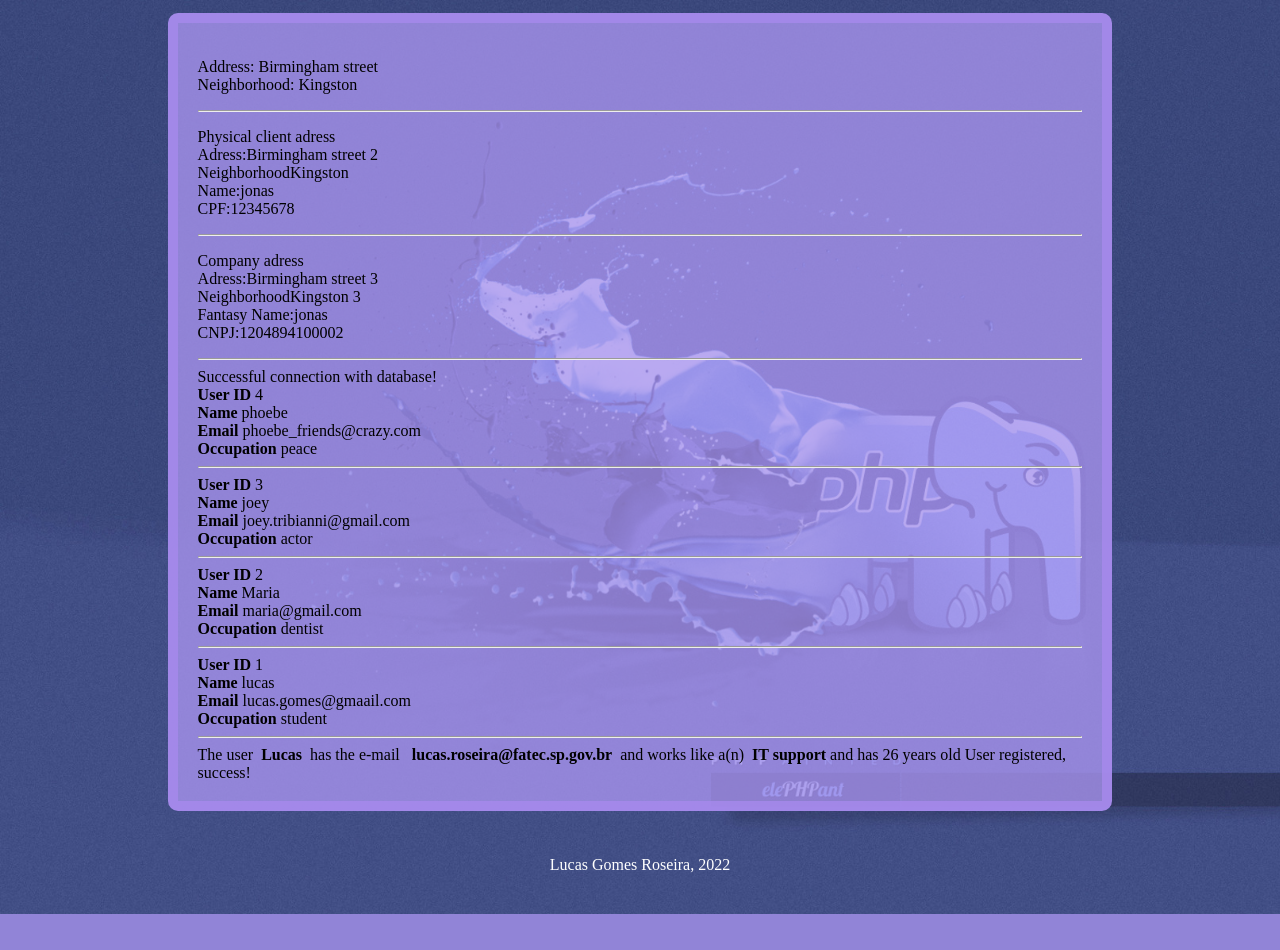
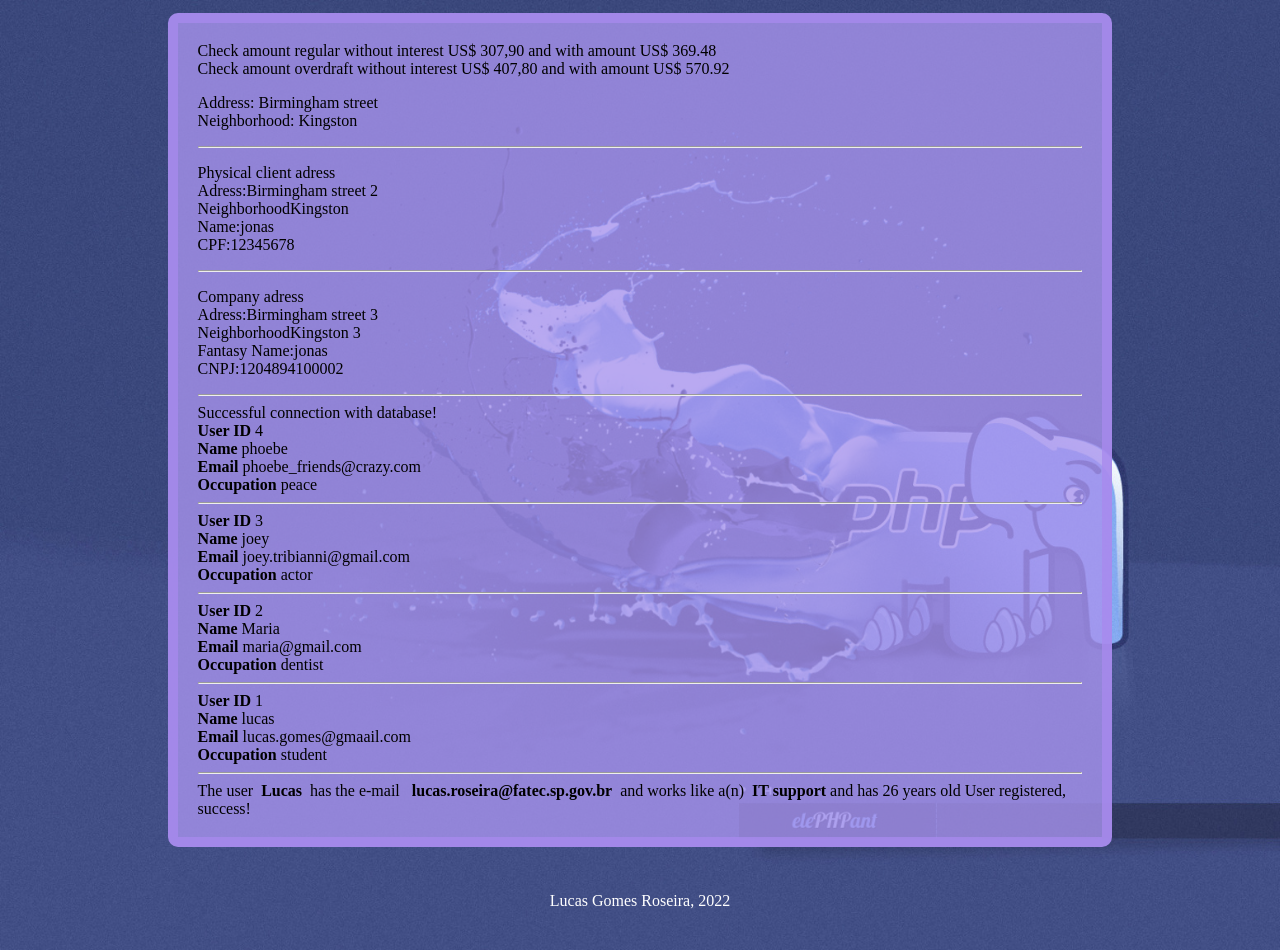
Before and after one commit to LucasRoseira/PHP_OOP, a PHP site: page / in a window 1280 px wide. Before the commit the page ends 914 px from the top, so only its background shows below. Run offline with PHP 8.4, Linux system fonts and the light colour scheme; data comes from the database, SQL or seed files in the repository.

Commit message:
feat: abastract class and method

```diff
--- a/index.php
+++ b/index.php
@@ -14,6 +14,25 @@
 	<main>
 		<div>
 			<?php
+
+			//five - abastract class
+			require 'views/check/Check.php';
+			require 'views/check/RegularCheck.php';
+			require 'views/check/Overdraft.php';
+
+			//Abstract class cannot be instantiated
+		    //$check = new Check(207.27, "regular");
+		    //$msg = $check->seeValue();
+		    //echo $msg;
+
+			$regularCheck = new RegularCheck(307.90, 'regular');
+			$msgRegularCheck = $regularCheck->calculateInterest();
+			echo $msgRegularCheck;
+
+			$overdraft = new Overdraft(407.80, 'overdraft');
+			$msgOverdraft = $overdraft->calculateInterest();
+			echo $msgOverdraft;
+
 
 			//four - how to use oop inheritance
 			require 'views/client/Client.php';
--- /dev/null
+++ b/views/check/Check.php
@@ -0,0 +1,25 @@
+<?php
+/*
+Abstract methods are declared in a class, but the code for those methods isn't defined in the class.
+When an abstract method is declared, the child classes are required to use.
+When an abstract method is declared, the class must also be declared as abstract.
+*/
+
+// abastract class Check  --> Parse error: syntax error, unexpected 'class' (T_CLASS) in C:\xampp\htdocs\poo php\views\check\Check.php on line 8
+
+abstract class Check
+{
+
+	public function __construct(public float $amount, public string $type)
+	{
+
+	}
+
+	abstract function calculateInterest();
+
+	public function convertReal(float $amount):string
+	{
+		return number_format($amount, '2', ',', '.');
+	}
+}
+?>
--- /dev/null
+++ b/views/check/Overdraft.php
@@ -0,0 +1,15 @@
+<?php
+
+class Overdraft extends Check
+{
+	public function calculateInterest(): string
+	{
+		$amountWithInterest = (0.40 * $this->amount) + $this->amount;
+		$amountConvReal = $this->convertReal($amountWithInterest);
+		return ("Check amount {$this->type} without interest US$ {$this->convertReal($this->amount)} and with ".
+			"amount US$ {$amountWithInterest} <br>");
+	}
+
+
+}
+?>
--- /dev/null
+++ b/views/check/RegularCheck.php
@@ -0,0 +1,16 @@
+<?php
+
+class RegularCheck extends Check
+{
+	public function calculateInterest(): string
+	{
+		$amountWithInterest = (0.20 * $this->amount) + $this->amount;
+		$amountConvReal = $this->convertReal($amountWithInterest);
+
+		//Array and string offset access syntax with curly braces is no longer supported in C:
+		return ("Check amount {$this->type} without interest US$ {$this->convertReal($this->amount)} and with ".
+			"amount US$ {$amountWithInterest} <br>");
+	}
+}
+
+?>
```
Also changed, not shown: README.md.
